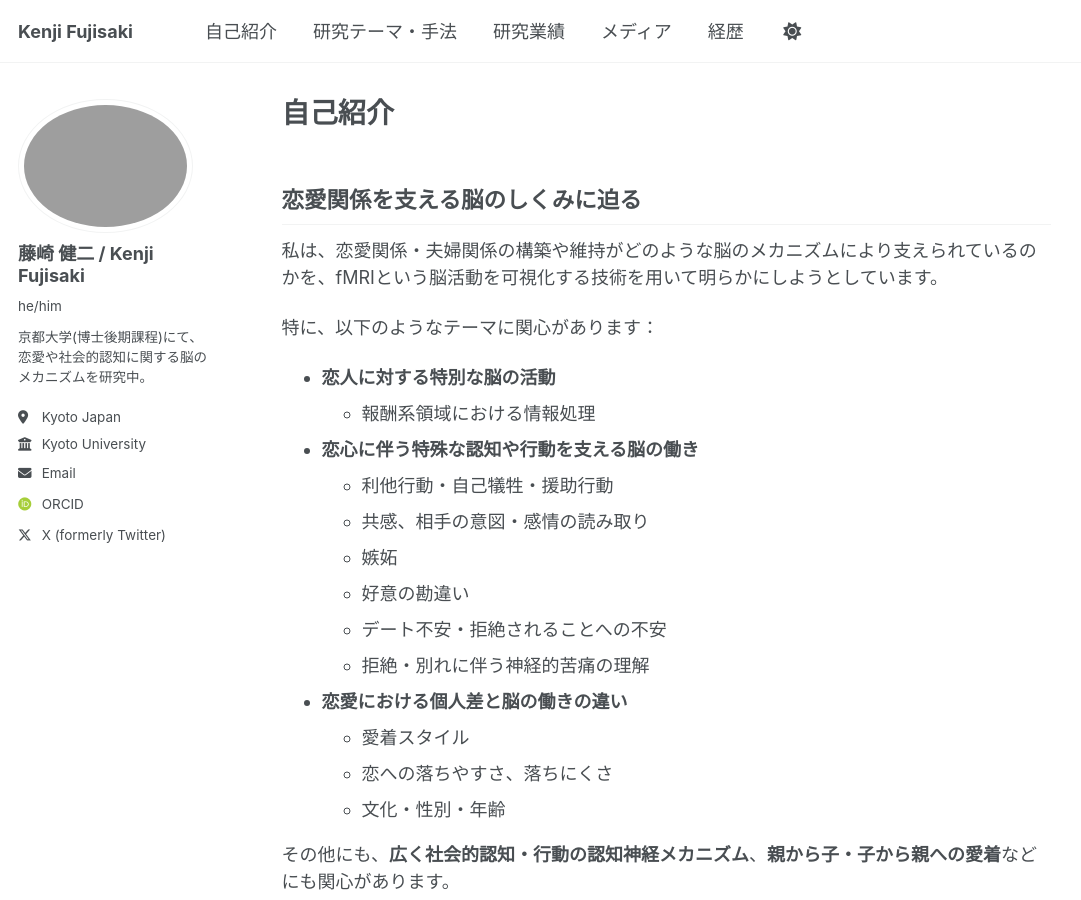
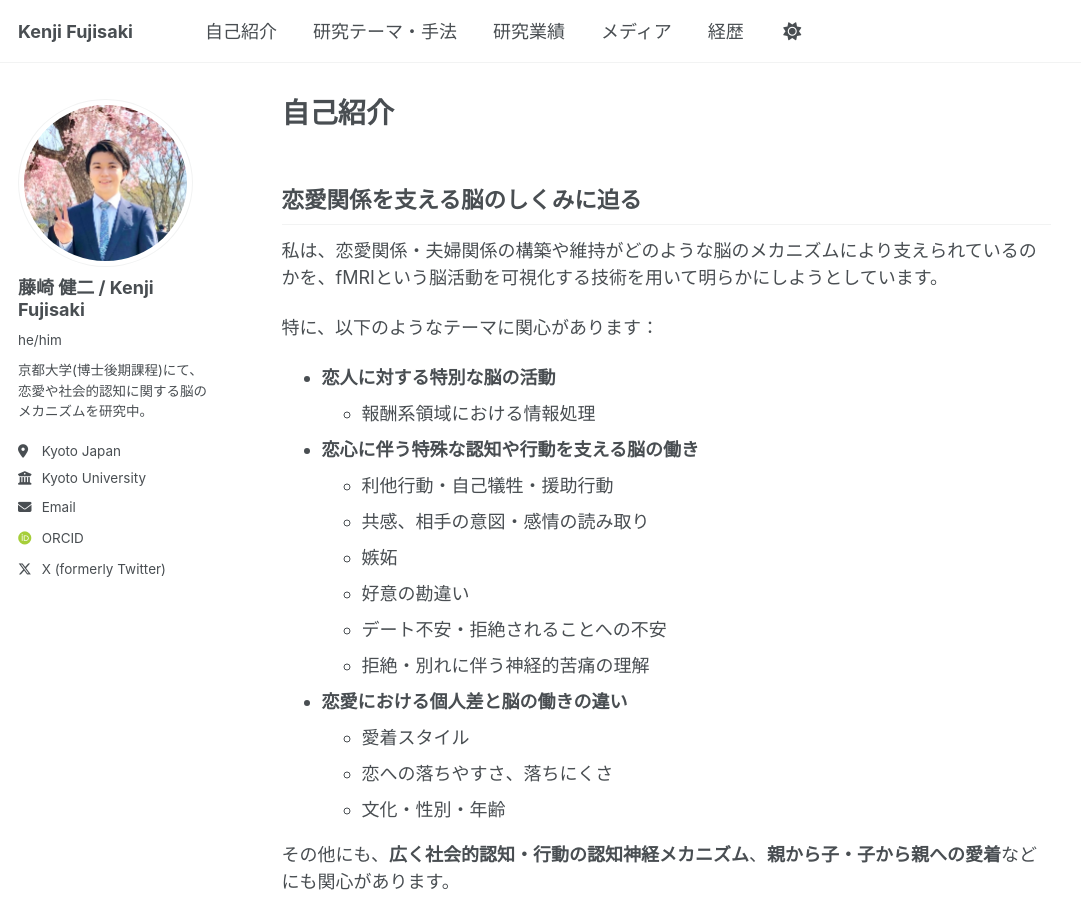
Before and after one commit to kenjifujisaki-research/kenjifujisaki-research.github.io, a Jekyll site: the page built from _pages/about.md, in a window 1280 px wide and 900 px high. Shown: the whole window, without its empty margins (0-1081 px from the left). Built offline with Jekyll 4.4.1, drawn with Linux system fonts in a browser that asks for light colours; some web fonts are replaced.

Commit message:
Update _config.yml

```diff
--- a/_config.yml
+++ b/_config.yml
@@ -22,7 +22,7 @@ repository               : "kenjifujisaki-research/kenjifujisaki-research.github
 #               Additional customization can be done by editing /_includes/author-profile.html
 author:
   # Biographic information
-  avatar           : "icon_self_trimmed.jpg"
+  avatar           : "icon_self_trimmed.jpeg"
   name             : "藤崎 健二 / Kenji Fujisaki"
   pronouns         : "he/him"
   bio              : "京都大学(博士後期課程)にて、恋愛や社会的認知に関する脳のメカニズムを研究中。"
```
